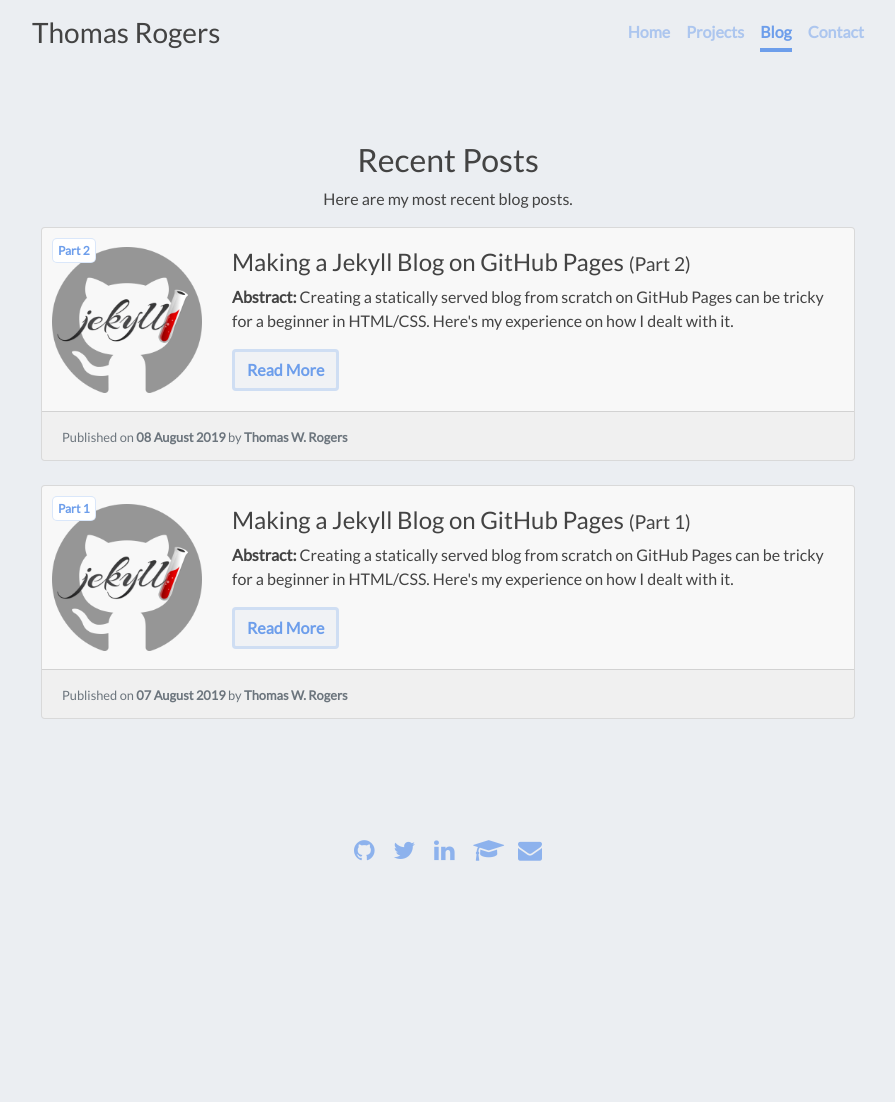
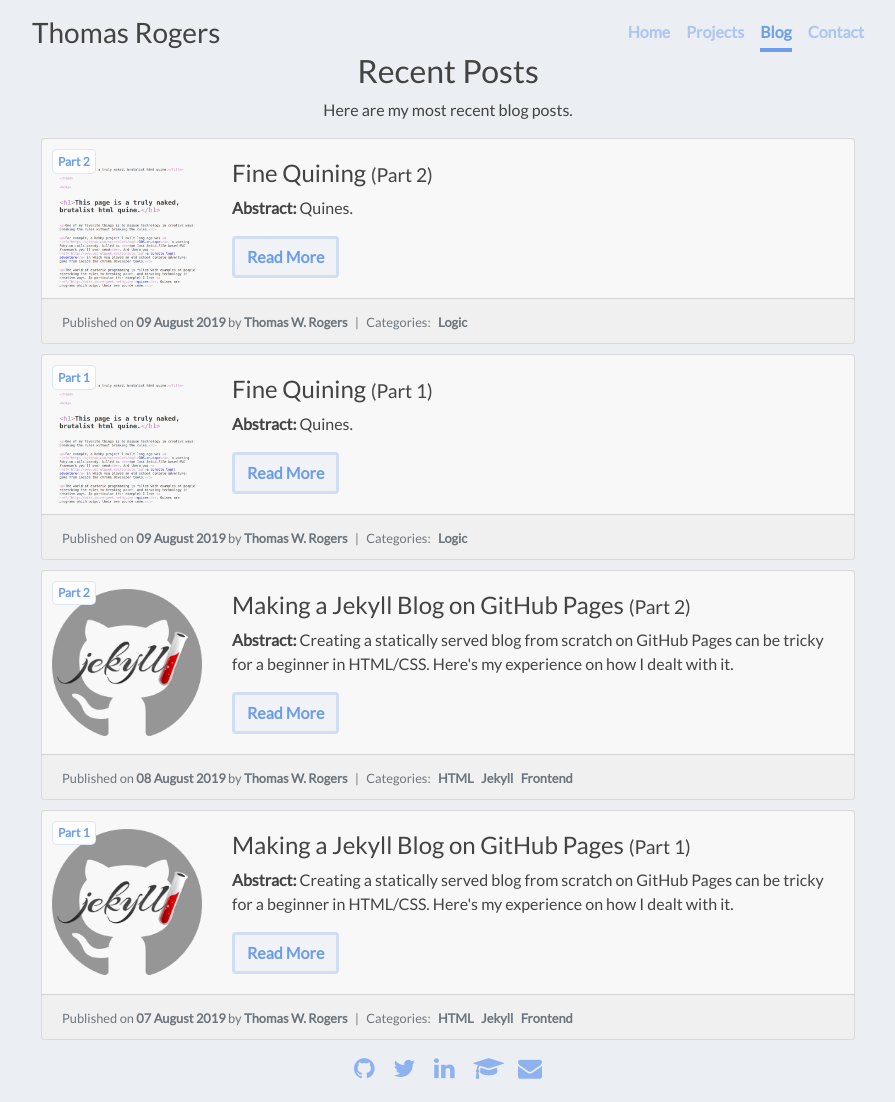
Before and after one commit to TWRogers/twrogers.github.io, a Jekyll site: the page built from blog.md, in a window 1280 px wide. Shown: the whole page, without its empty margins (192-1087 px from the left). Built offline with Jekyll 4.4.1, drawn with Linux system fonts in a browser that asks for light colours; before the commit the page ends 900 px from its top, so only the background shows below that.

Commit message:
print out post categories

````diff
--- /dev/null
+++ b/_posts/2019-08-09-quines-part-1.md
@@ -0,0 +1,15 @@
+---
+layout: post
+title:  "Fine Quining"
+abstract: "Quines."
+date:   2019-08-09
+categories: [Logic]
+author: Thomas W. Rogers
+lead_image: quine.png
+further_reading: [["HTML/CSS Quine", "https://secretgeek.github.io/html_wysiwyg/html.html"]]
+part: 1
+---
+
+```python
+coming_soon = 'coming_soon = %r; print (coming_soon%%coming_soon)'; print (coming_soon%coming_soon)
+```
--- /dev/null
+++ b/_posts/2019-08-09-quines-part-2.md
@@ -0,0 +1,15 @@
+---
+layout: post
+title:  "Fine Quining"
+abstract: "Quines."
+date:   2019-08-09
+categories: [Logic]
+author: Thomas W. Rogers
+lead_image: quine.png
+further_reading: [["HTML/CSS Quine", "https://secretgeek.github.io/html_wysiwyg/html.html"]]
+part: 2
+---
+
+```python
+coming_soon = 'coming_soon = %r; print (coming_soon%%coming_soon)'; print (coming_soon%coming_soon)
+```
--- a/_sass/main.scss
+++ b/_sass/main.scss
@@ -96,11 +96,17 @@
 
 .card {
  	background-color: rgb(248, 248, 248);
+  width: 100%;
+  margin-bottom: 10px;
 }
 
 .card-horizontal {
     display: flex;
     flex: 1 1 auto;
+}
+
+.card-footer {
+  padding: 10px 20px;
 }
 
 .card-footer,
--- a/blog.md
+++ b/blog.md
@@ -24,7 +24,14 @@
         </div>
     </div>
     <div class="card-footer">
-        <small class="text-muted">Published on <b>{{ post.date | date: '%d %B %Y' }}</b> by <b>{{ post.author }}</b></small>
+        <small class="text-muted">Published on <b>{{ post.date | date: '%d %B %Y' }}</b> by <b>{{ post.author }}</b>
+            {% if post.categories %}
+            &nbsp;&nbsp;|&nbsp;&nbsp; Categories:&nbsp;&nbsp;
+                {% for category in post.categories %}
+                    <b>{{ category}}</b>&nbsp;&nbsp;
+                {% endfor %}
+            {% endif %}
+        </small>
     </div>
 </div>
 <br>
````
Also changed, not shown: _layouts/post.html (+8 -1 lines), assets/images/quine.png (added).
